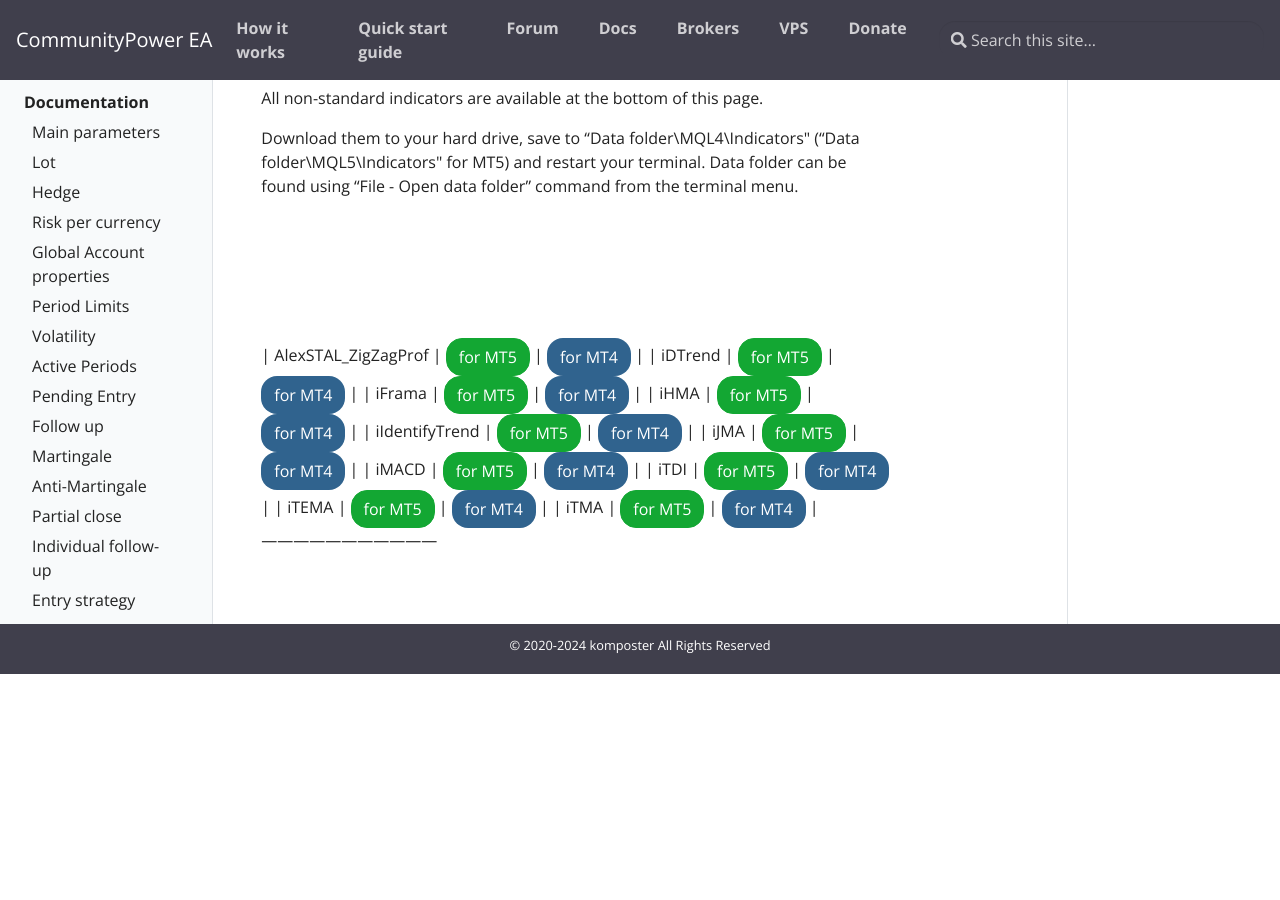
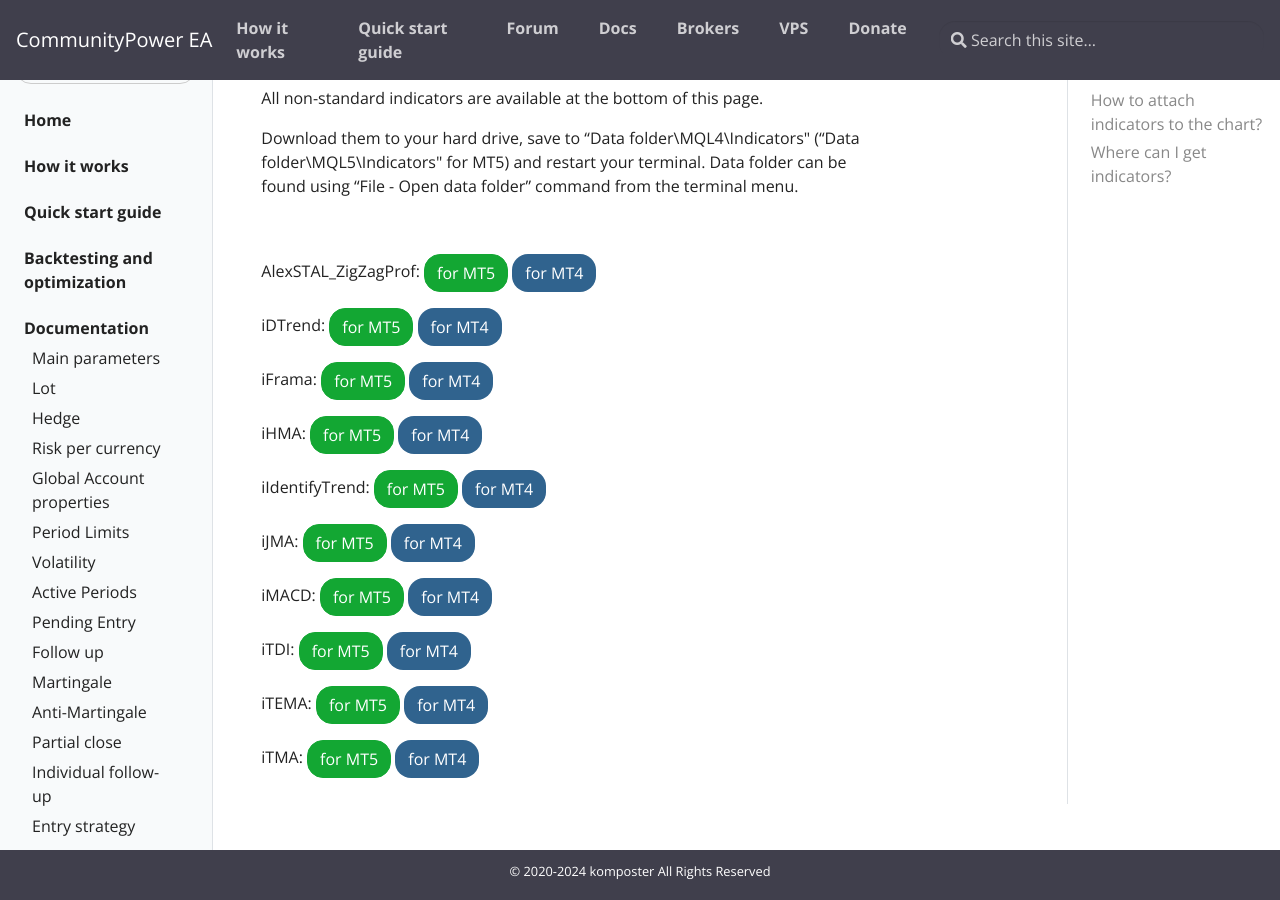
Before and after one commit to komposter/CommunityPowerEA.com, a Jekyll site: the page built from _docs/FAQ/indicators.md, in a window 1280 px wide and 900 px high, scrolled down 941 px. Built offline with Jekyll 4.4.1, drawn with Linux system fonts in a browser that asks for light colours; before the commit the page ends 1615 px from its top, so only the background shows below that; some of the changed lines change nothing that is shown.

Commit message:
Content change

```diff
--- a/_docs/FAQ/indicators.md
+++ b/_docs/FAQ/indicators.md
@@ -26,15 +26,43 @@
 Download them to your hard drive, save to "Data folder\MQL4\Indicators\" ("Data folder\MQL5\Indicators\" for MT5) and restart your terminal. Data folder can be found using "File - Open data folder" command from the terminal menu.
 
 <br />
----------------------------------
-| AlexSTAL_ZigZagProf | [<button class="btn btn-success">for MT5</button>]({{site.baseurl}}/assets/Indicators/AlexSTAL_ZigZagProf.ex5) | [<button class="btn btn-primary">for MT4</button>]({{site.baseurl}}/assets/Indicators/AlexSTAL_ZigZagProf.ex4) |
-| iDTrend | [<button class="btn btn-success">for MT5</button>]({{site.baseurl}}/assets/Indicators/iDTrend.ex5) | [<button class="btn btn-primary">for MT4</button>]({{site.baseurl}}/assets/Indicators/iDTrend.ex4) |
-| iFrama | [<button class="btn btn-success">for MT5</button>]({{site.baseurl}}/assets/Indicators/iFrama.ex5) | [<button class="btn btn-primary">for MT4</button>]({{site.baseurl}}/assets/Indicators/iFrama.ex4) |
-| iHMA | [<button class="btn btn-success">for MT5</button>]({{site.baseurl}}/assets/Indicators/iHMA.ex5) | [<button class="btn btn-primary">for MT4</button>]({{site.baseurl}}/assets/Indicators/iHMA.ex4) |
-| iIdentifyTrend | [<button class="btn btn-success">for MT5</button>]({{site.baseurl}}/assets/Indicators/iIdentifyTrend.ex5) | [<button class="btn btn-primary">for MT4</button>]({{site.baseurl}}/assets/Indicators/iIdentifyTrend.ex4) |
-| iJMA | [<button class="btn btn-success">for MT5</button>]({{site.baseurl}}/assets/Indicators/iJMA.ex5) | [<button class="btn btn-primary">for MT4</button>]({{site.baseurl}}/assets/Indicators/iJMA.ex4) |
-| iMACD | [<button class="btn btn-success">for MT5</button>]({{site.baseurl}}/assets/Indicators/iMACD.ex5) | [<button class="btn btn-primary">for MT4</button>]({{site.baseurl}}/assets/Indicators/iMACD.ex4) |
-| iTDI | [<button class="btn btn-success">for MT5</button>]({{site.baseurl}}/assets/Indicators/iTDI.ex5) | [<button class="btn btn-primary">for MT4</button>]({{site.baseurl}}/assets/Indicators/iTDI.ex4) |
-| iTEMA | [<button class="btn btn-success">for MT5</button>]({{site.baseurl}}/assets/Indicators/iTEMA.ex5) | [<button class="btn btn-primary">for MT4</button>]({{site.baseurl}}/assets/Indicators/iTEMA.ex4) |
-| iTMA | [<button class="btn btn-success">for MT5</button>]({{site.baseurl}}/assets/Indicators/iTMA.ex5) | [<button class="btn btn-primary">for MT4</button>]({{site.baseurl}}/assets/Indicators/iTMA.ex4) |
----------------------------------
+
+AlexSTAL_ZigZagProf:
+[<button class="btn btn-success">for MT5</button>]({{site.baseurl}}/assets/Indicators/AlexSTAL_ZigZagProf.ex5)
+[<button class="btn btn-primary">for MT4</button>]({{site.baseurl}}/assets/Indicators/AlexSTAL_ZigZagProf.ex4)
+
+iDTrend:
+[<button class="btn btn-success">for MT5</button>]({{site.baseurl}}/assets/Indicators/iDTrend.ex5)
+[<button class="btn btn-primary">for MT4</button>]({{site.baseurl}}/assets/Indicators/iDTrend.ex4)
+
+iFrama:
+[<button class="btn btn-success">for MT5</button>]({{site.baseurl}}/assets/Indicators/iFrama.ex5)
+[<button class="btn btn-primary">for MT4</button>]({{site.baseurl}}/assets/Indicators/iFrama.ex4)
+
+iHMA:
+[<button class="btn btn-success">for MT5</button>]({{site.baseurl}}/assets/Indicators/iHMA.ex5)
+[<button class="btn btn-primary">for MT4</button>]({{site.baseurl}}/assets/Indicators/iHMA.ex4)
+
+iIdentifyTrend:
+[<button class="btn btn-success">for MT5</button>]({{site.baseurl}}/assets/Indicators/iIdentifyTrend.ex5)
+[<button class="btn btn-primary">for MT4</button>]({{site.baseurl}}/assets/Indicators/iIdentifyTrend.ex4)
+
+iJMA:
+[<button class="btn btn-success">for MT5</button>]({{site.baseurl}}/assets/Indicators/iJMA.ex5)
+[<button class="btn btn-primary">for MT4</button>]({{site.baseurl}}/assets/Indicators/iJMA.ex4)
+
+iMACD:
+[<button class="btn btn-success">for MT5</button>]({{site.baseurl}}/assets/Indicators/iMACD.ex5)
+[<button class="btn btn-primary">for MT4</button>]({{site.baseurl}}/assets/Indicators/iMACD.ex4)
+
+iTDI:
+[<button class="btn btn-success">for MT5</button>]({{site.baseurl}}/assets/Indicators/iTDI.ex5)
+[<button class="btn btn-primary">for MT4</button>]({{site.baseurl}}/assets/Indicators/iTDI.ex4)
+
+iTEMA:
+[<button class="btn btn-success">for MT5</button>]({{site.baseurl}}/assets/Indicators/iTEMA.ex5)
+[<button class="btn btn-primary">for MT4</button>]({{site.baseurl}}/assets/Indicators/iTEMA.ex4)
+
+iTMA:
+[<button class="btn btn-success">for MT5</button>]({{site.baseurl}}/assets/Indicators/iTMA.ex5)
+[<button class="btn btn-primary">for MT4</button>]({{site.baseurl}}/assets/Indicators/iTMA.ex4)
```
